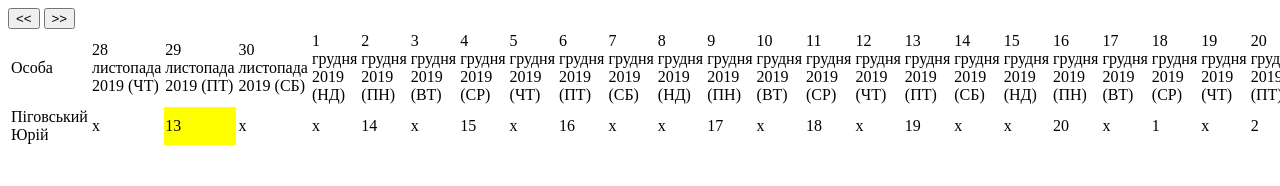
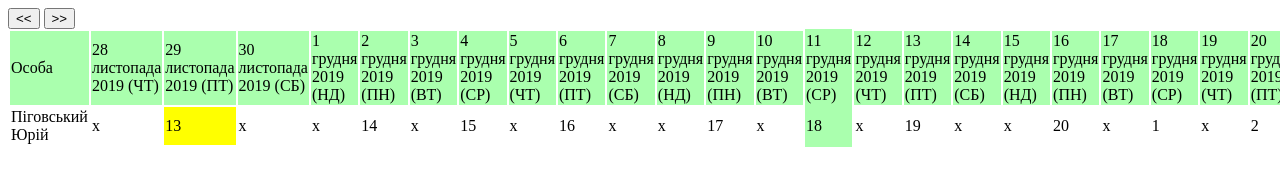
Before and after one commit to pigovsky/psaltyr-u-wynogradnyku, a plain HTML site: page index.html in a window 1280 px wide. In both pictures the pointer is over the element 851 px from the left and 68 px from the top of the page. Shown: the top 186 px of the page. Drawn offline with Linux system fonts and the light colour scheme.

Commit message:
Add highlighting on hover

```diff
--- /dev/null
+++ b/css/style.css
@@ -0,0 +1,22 @@
+table {
+    overflow: hidden;
+  }
+
+  tr:hover {
+    background-color: rgb(170, 255, 174);
+  }
+
+  td, th {
+    position: relative;
+  }
+  td:hover::after,
+  th:hover::after {
+    content: "";
+    position: absolute;
+    background-color: rgb(170, 255, 174);
+    left: 0;
+    top: -5000px;
+    height: 10000px;
+    width: 100%;
+    z-index: -1;
+  }
--- a/index.html
+++ b/index.html
@@ -2,6 +2,7 @@
     <head>
         <title>Псалтир у винограднику</title>
         <script src="js/main.js"></script>
+        <link rel='stylesheet' href="css/style.css">
     </head>
     <body onload="init()">
         <button id="back">&lt;&lt;</button>
```
